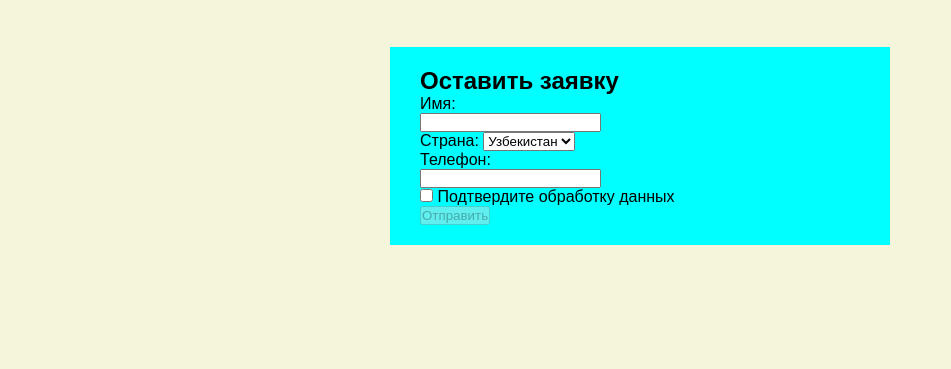
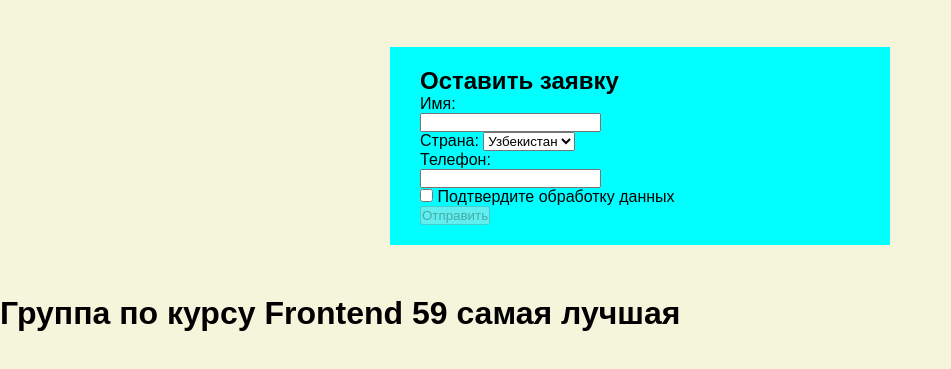
Before and after one commit to Jasur7855/Frontend_59, a plain HTML site: page index.html in a window 1280 px wide. Shown: the part 1705-2074 px from the top of the page, without its empty margins (0-951 px from the left). Drawn offline with Linux system fonts and the light colour scheme.

Commit message:
add new text

```diff
--- a/index.html
+++ b/index.html
@@ -177,7 +177,7 @@
       </label>
       <button disabled> Отправить</button>
     </div>
-
+    <h1>Группа по курсу Frontend 59  самая лучшая</h1>
 
 
 
```
